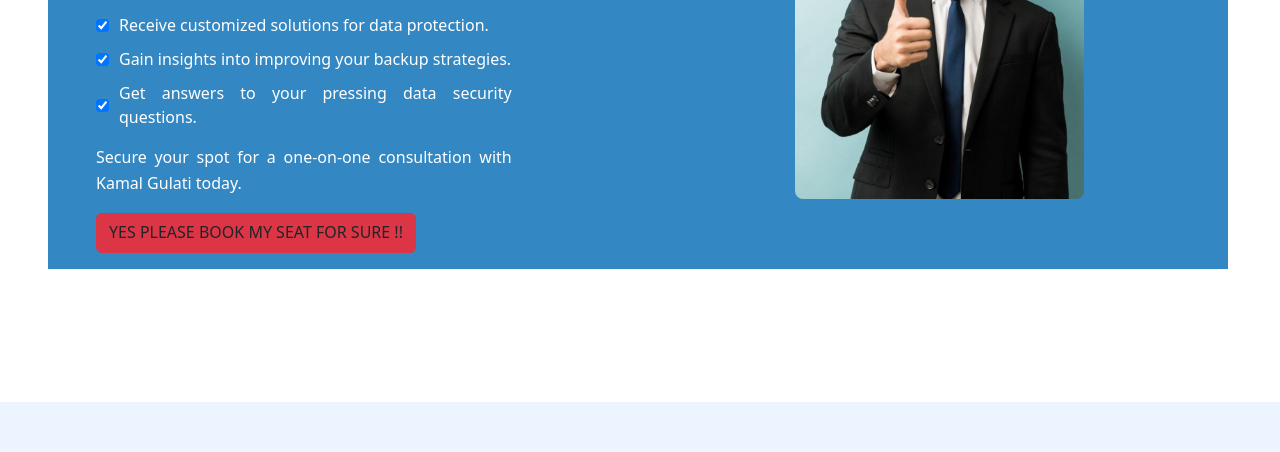
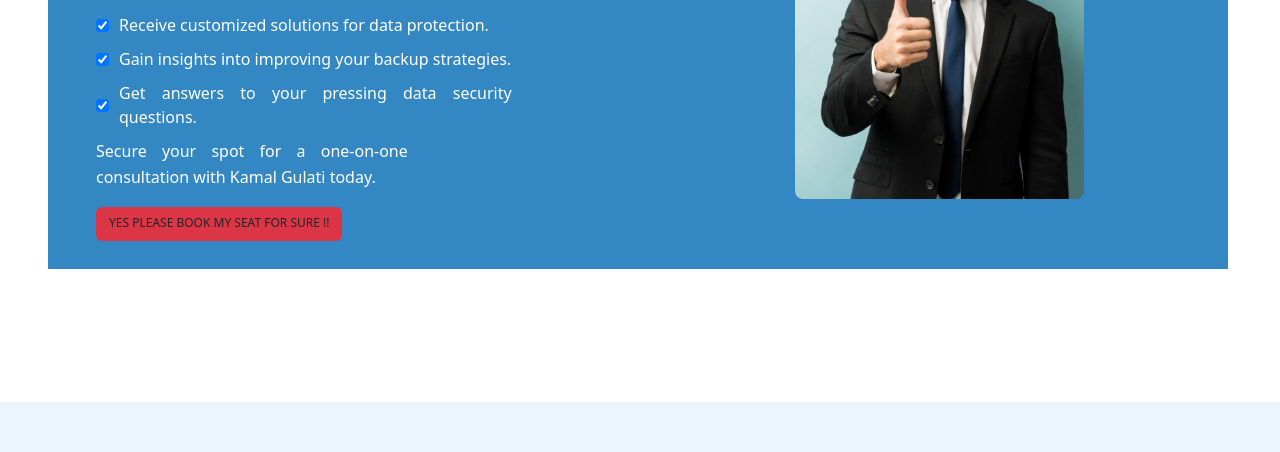
Before and after one commit to arunacharya1603/clone-kamalGulati, a plain HTML site: page index.html in a window 1280 px wide. Shown: the part 6676-7128 px from the top of the page. Drawn offline with nearby package versions, Linux system fonts and the light colour scheme.

Commit message:
Update index.html

```diff
--- a/index.html
+++ b/index.html
@@ -489,12 +489,15 @@
               <input type="checkbox" checked>
               <label>Get answers to your pressing data security questions.</label>
             </li>
+            <p class="text-white" style="text-align: justify;">
+            Secure your spot for a one-on-one consultation with Kamal Gulati today.
+          </p>
+          <button class="bg-danger rounded btn pb-2"
+                        style="font-size: 12px;"
+            >YES PLEASE BOOK MY SEAT FOR SURE !!</button>
           </ul>
 
-          <p class="text-white" style="text-align: justify;">
-            Secure your spot for a one-on-one consultation with Kamal Gulati today.
-          </p>
-          <button class="bg-danger rounded btn pb-2">YES PLEASE BOOK MY SEAT FOR SURE !!</button>
+
         </div>
 
         <div class="w-50 thumb-right">
```
